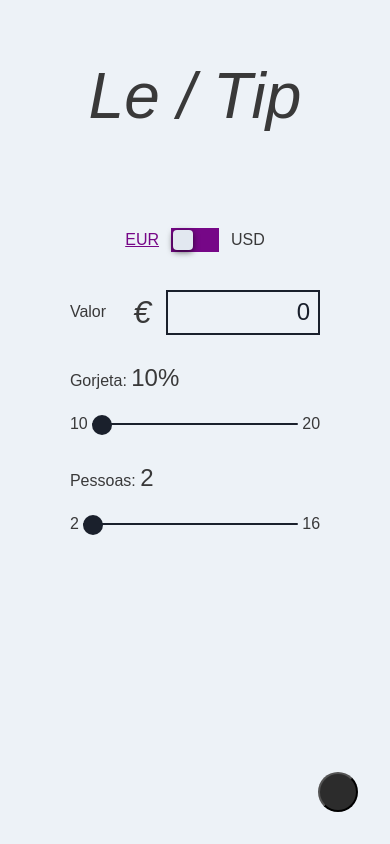
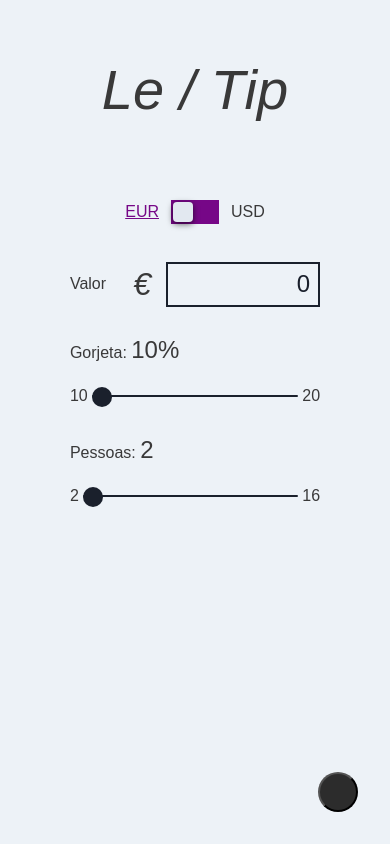
Before and after one commit to AndersonKeller/le-tip-convenia, a Vue app: page / in a window 390 px wide. Built offline with nearby package versions, Linux system fonts and the light colour scheme; no server answers; some icons are missing; a web font is replaced by a local one.

Commit message:
fix: ajuste disposição para versão mobile

```diff
--- a/src/components/Header.vue
+++ b/src/components/Header.vue
@@ -6,10 +6,10 @@
 </template>
 <style scoped>
 header {
-  padding-bottom: 3rem;
+  padding-bottom: 2rem;
 }
 header h1 {
-  font-size: 4rem;
+  font-size: 3.5rem;
   font-style: italic;
   font-weight: 400;
 }
```
